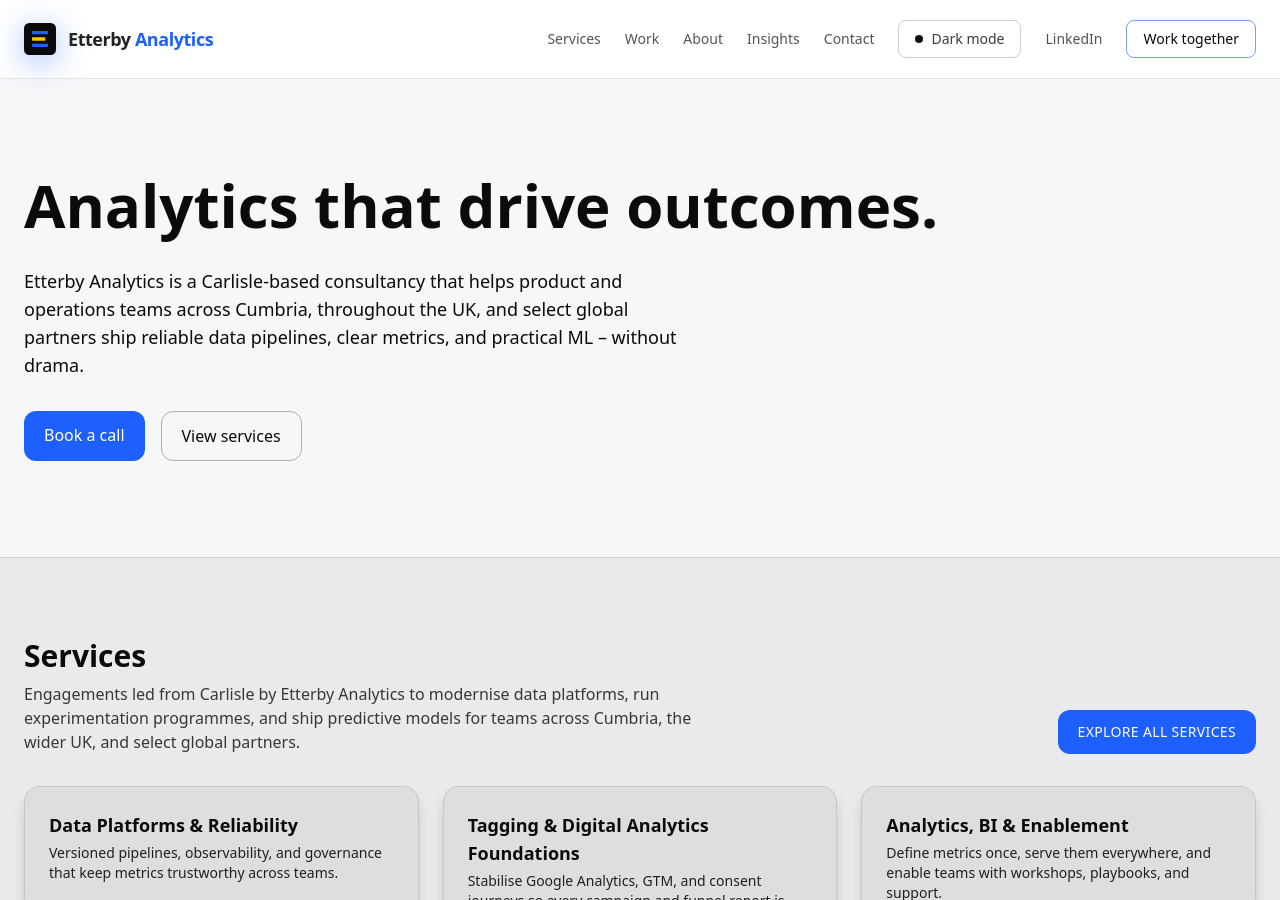
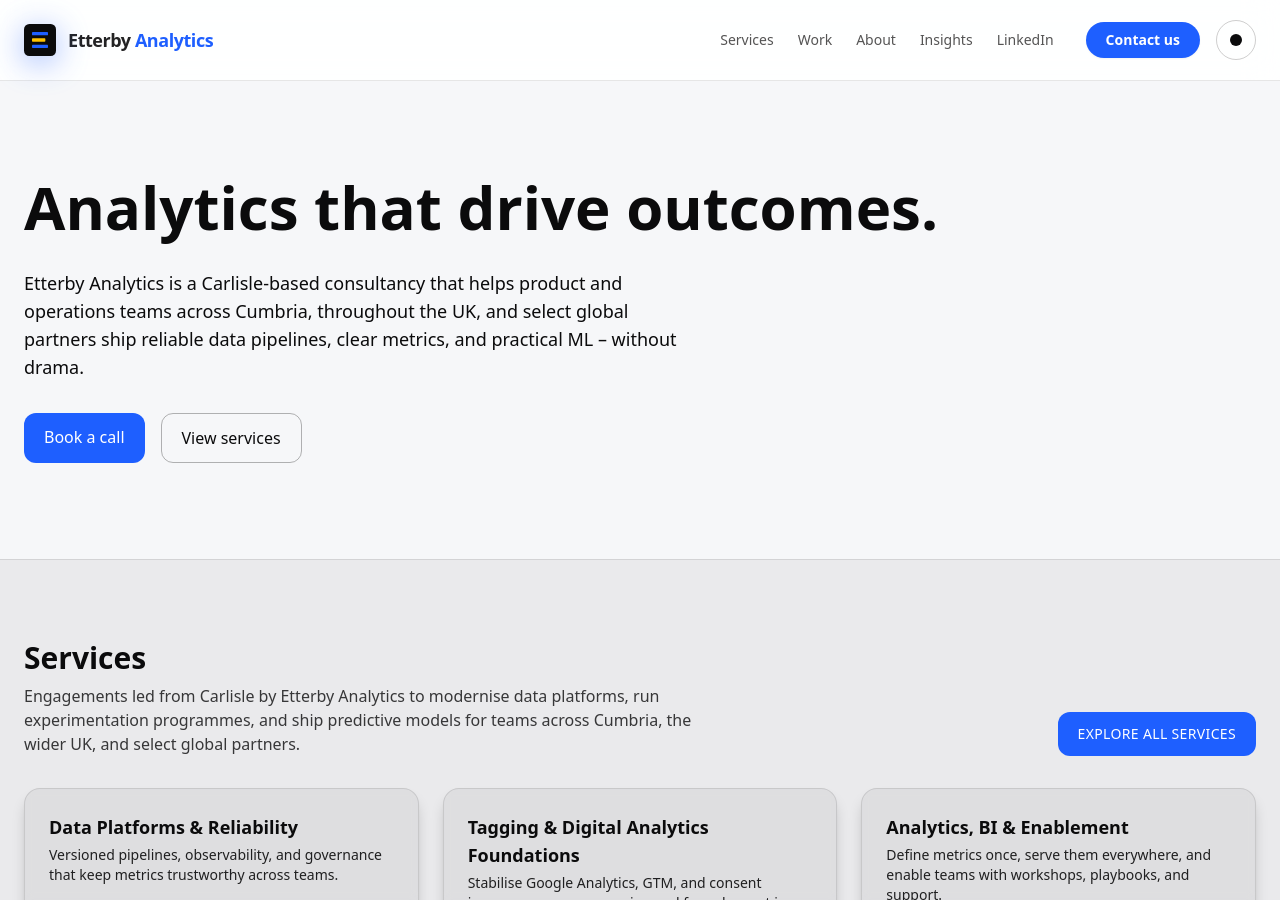
Before and after one commit to jp9516/etterby, a Jekyll site: the page built from index.md, in a window 1280 px wide and 900 px high. Built offline with Jekyll 4.4.1, drawn with Linux system fonts in a browser that asks for light colours; nearby versions of some CDN libraries.

Commit message:
Refine header call-to-action and theme toggle

```diff
--- a/_data/nav.yml
+++ b/_data/nav.yml
@@ -1,4 +1,3 @@
-
 - title: Services
   url: /services/
 - title: Work
@@ -7,5 +6,3 @@
   url: /about/
 - title: Insights
   url: /insights/
-- title: Contact
-  url: /contact/
--- a/_includes/header.html
+++ b/_includes/header.html
@@ -6,16 +6,20 @@
         <span class="font-semibold tracking-tight text-lg text-brandblack/90 dark:text-white/90 group-hover:text-brandblack dark:group-hover:text-white transition">Etterby <span class="text-brandblue">Analytics</span></span>
       </a>
       <button id="navToggle" class="md:hidden flex items-center gap-2 border border-brandblack/20 dark:border-white/20 rounded-lg px-3 py-2 text-sm text-brandblack/80 dark:text-white/80 transition" aria-expanded="false" aria-controls="mobileNav">Menu</button>
-      <nav id="mainNav" class="hidden md:flex items-center gap-6 text-sm text-brandblack/70 dark:text-white/70">
-        {% for item in site.data.nav %}
-          <a href="{{ item.url }}" class="hover:text-brandblack dark:hover:text-white transition">{{ item.title }}</a>
-        {% endfor %}
-        <button type="button" class="hidden md:inline-flex items-center gap-2 rounded-lg border border-brandblack/20 dark:border-white/20 px-4 py-2 text-sm font-medium text-brandblack/80 dark:text-white/80 transition hover:border-brandblue/60 hover:text-brandblue dark:hover:text-brandblue" data-theme-toggle>
-          <span class="inline-flex h-2 w-2 rounded-full bg-brandblack dark:bg-white"></span>
-          <span data-theme-toggle-label>Dark mode</span>
-        </button>
-        <a href="https://www.linkedin.com/company/etterby-analytics/" class="hover:text-brandblack dark:hover:text-white transition" target="_blank" rel="noopener">LinkedIn</a>
-        <a href="/contact/" class="inline-flex items-center justify-center px-4 py-2 rounded-lg border border-brandblue/60 text-brandblack dark:text-white hover:bg-brandblue hover:border-brandblue hover:text-white transition">Work together</a>
+      <nav id="mainNav" class="hidden md:flex flex-1 items-center justify-end gap-8 text-sm text-brandblack/70 dark:text-white/70">
+        <div class="flex items-center gap-6">
+          {% for item in site.data.nav %}
+            <a href="{{ item.url }}" class="hover:text-brandblack dark:hover:text-white transition">{{ item.title }}</a>
+          {% endfor %}
+          <a href="https://www.linkedin.com/company/etterby-analytics/" class="hover:text-brandblack dark:hover:text-white transition" target="_blank" rel="noopener">LinkedIn</a>
+        </div>
+        <div class="flex items-center gap-4">
+          <a href="/contact/" class="inline-flex items-center justify-center rounded-full bg-brandblue px-5 py-2 text-sm font-semibold text-white shadow-sm transition hover:bg-brandblue/90 focus:outline-none focus-visible:ring-2 focus-visible:ring-brandblue/40">Contact us</a>
+          <button type="button" class="inline-flex h-10 w-10 items-center justify-center rounded-full border border-brandblack/20 text-brandblack/70 transition hover:border-brandblue/60 hover:text-brandblue dark:border-white/20 dark:text-white/70 dark:hover:border-brandblue/60 dark:hover:text-brandblue" data-theme-toggle aria-label="Toggle theme">
+            <span class="sr-only" data-theme-toggle-label>Dark mode</span>
+            <span class="inline-flex h-3 w-3 rounded-full bg-brandblack transition-colors dark:bg-white"></span>
+          </button>
+        </div>
       </nav>
     </div>
   </div>
@@ -24,12 +28,12 @@
       {% for item in site.data.nav %}
         <a href="{{ item.url }}" class="py-1 hover:text-brandblack dark:hover:text-white transition">{{ item.title }}</a>
       {% endfor %}
-      <button type="button" class="mt-2 inline-flex items-center justify-center gap-2 rounded-lg border border-brandblack/15 dark:border-white/20 px-4 py-2 text-sm font-medium text-brandblack/80 dark:text-white/80 transition hover:border-brandblue/60 hover:text-brandblue dark:hover:text-brandblue" data-theme-toggle>
-        <span class="inline-flex h-2 w-2 rounded-full bg-brandblack dark:bg-white"></span>
-        <span data-theme-toggle-label>Dark mode</span>
+      <a href="https://www.linkedin.com/company/etterby-analytics/" class="py-1 hover:text-brandblack dark:hover:text-white transition" target="_blank" rel="noopener">LinkedIn</a>
+      <a href="/contact/" class="mt-1 inline-flex items-center justify-center rounded-full bg-brandblue px-5 py-2 text-sm font-semibold text-white shadow-sm transition hover:bg-brandblue/90 focus:outline-none focus-visible:ring-2 focus-visible:ring-brandblue/40">Contact us</a>
+      <button type="button" class="inline-flex h-10 w-10 items-center justify-center self-end rounded-full border border-brandblack/15 text-brandblack/70 transition hover:border-brandblue/60 hover:text-brandblue dark:border-white/20 dark:text-white/70 dark:hover:border-brandblue/60 dark:hover:text-brandblue" data-theme-toggle aria-label="Toggle theme">
+        <span class="sr-only" data-theme-toggle-label>Dark mode</span>
+        <span class="inline-flex h-3 w-3 rounded-full bg-brandblack transition-colors dark:bg-white"></span>
       </button>
-      <a href="https://www.linkedin.com/company/etterby-analytics/" class="py-1 hover:text-brandblack dark:hover:text-white transition" target="_blank" rel="noopener">LinkedIn</a>
-      <a href="/contact/" class="mt-2 inline-flex items-center justify-center px-4 py-2 rounded-lg bg-brandblue text-white">Work together</a>
     </div>
   </nav>
 </header>
```
